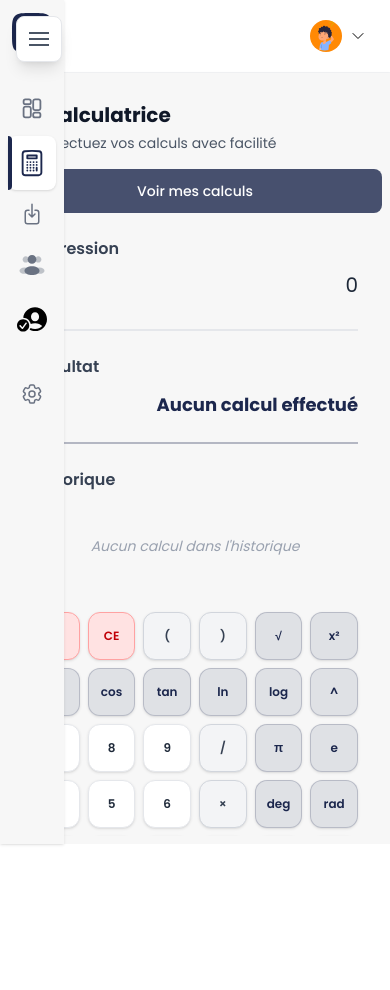
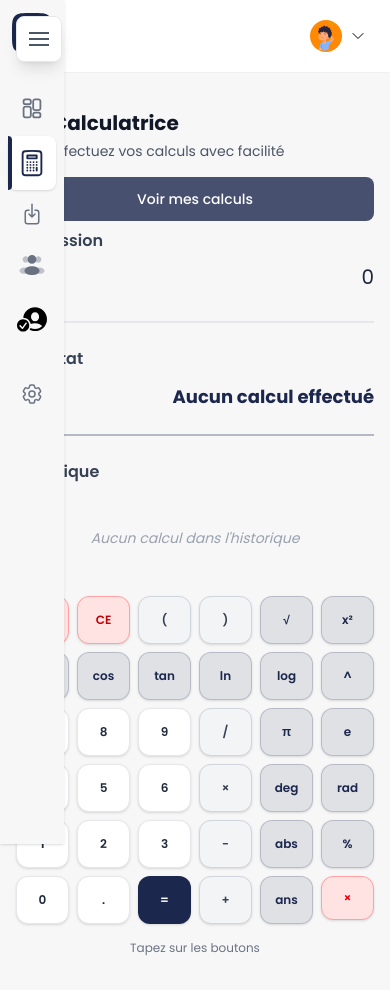
Before and after one commit to Samuelouattara/mycalc, a Next.js app: page /calculer in a window 390 px wide. Shown: the top 990 px of the page. Before the commit the page ends 844 px from the top, so only its background shows below. Built offline with nearby package versions, Linux system fonts and the light colour scheme.

Commit message:
Responsive now better

```diff
--- a/app/calculer/page.tsx
+++ b/app/calculer/page.tsx
@@ -29,12 +29,21 @@ export default function Page() {
     ]
 
   return (
-    <div className="flex flex-col h-full">
-      <ContentTitle title="Calculatrice" description="Effectuez vos calculs avec facilité" icon={<CalculatorIcon className="w-6 h-6" />} actions={actions} />
+    <div className={`
+      flex flex-col w-full
+      ${isMobile ? 'min-h-screen pb-60' : isTablet ? 'min-h-screen pb-120' : 'h-full'}
+    `}>
+      <div className={`
+        ${isMobile ? 'px-4 pt-4 pb-2' : 'p-0'}
+      `}>
+        <ContentTitle title="Calculatrice" description="Effectuez vos calculs avec facilité" icon={<CalculatorIcon className="w-6 h-6" />} actions={actions} />
+      </div>
 
       <div className={`
-        flex-1 flex gap-6 p-6 overflow-auto
-        ${isMobile ? 'flex-col gap-4 p-4' : isTablet ? 'flex-col gap-5 p-5' : 'flex-row'}
+        flex-1 w-full
+        ${isMobile ? 'px-4 pb-20' : 'p-6'}
+        ${isMobile ? 'flex-col gap-4' : isTablet ? 'flex-col gap-5' : 'flex-row gap-6'}
+        flex
       `}>
         {/* Clavier de la calculatrice */}
         <div className={`
@@ -42,7 +51,7 @@ export default function Page() {
         `}>
           <div className={`
             grid gap-2
-            ${isMobile ? 'grid-cols-6 gap-1.5' : isTablet ? 'grid-cols-6 gap-2' : 'grid-cols-6 gap-2'}
+            ${isMobile ? 'grid-cols-6 gap-1,5' : isTablet ? 'grid-cols-6 gap-2' : 'grid-cols-6 gap-2'}
           `}>
             {buttons.flat().map((button, index) => {
               // Remplacer le dernier × par un bouton de suppression stylé
--- a/app/globals.css
+++ b/app/globals.css
@@ -14,6 +14,31 @@
 /* Ensure Poppins is applied to all text elements */
 * {
   font-family: var(--font-poppins), system-ui, sans-serif;
+}
+
+/* Mobile optimization for body */
+.mobile-optimized {
+  -webkit-overflow-scrolling: touch;
+  overflow-x: hidden;
+}
+
+@media (max-width: 768px) {
+  .mobile-optimized {
+    min-height: 100vh;
+    min-height: -webkit-fill-available;
+  }
+
+  /* Ensure scrollable content on mobile */
+  body {
+    position: relative;
+    overflow: visible;
+  }
+
+  /* Remove height constraints on mobile */
+  .mobile-full-scroll {
+    height: auto !important;
+    min-height: 100vh;
+  }
 }
 
 /* Custom scrollbar for modern look */
@@ -53,6 +78,24 @@
     .space-mobile {
       padding: 0.75rem;
     }
+
+    /* Fix mobile scrolling issues */
+    body {
+      overflow-x: hidden;
+      -webkit-overflow-scrolling: touch;
+    }
+
+    /* Ensure mobile content is scrollable */
+    .mobile-scroll {
+      min-height: 100vh;
+      padding-bottom: 80px;
+    }
+
+    /* Fix viewport height on mobile */
+    .mobile-full-height {
+      min-height: 100vh;
+      min-height: -webkit-fill-available;
+    }
   }
 
   /* Tablet optimizations */
@@ -66,6 +109,17 @@
   @media (max-width: 768px) {
     input, select, textarea {
       font-size: 16px !important;
+    }
+  }
+
+  /* Safe area insets for mobile devices */
+  @supports (padding: max(0px)) {
+    @media (max-width: 768px) {
+      .mobile-safe-area {
+        padding-left: max(1rem, env(safe-area-inset-left));
+        padding-right: max(1rem, env(safe-area-inset-right));
+        padding-bottom: max(1rem, env(safe-area-inset-bottom));
+      }
     }
   }
 }
--- a/app/layout.tsx
+++ b/app/layout.tsx
@@ -18,6 +18,12 @@ const poppins = Poppins({
 export const metadata: Metadata = {
   title: "MyCalc - Calculateur intelligent",
   description: "Application de calcul moderne et intuitive",
+  viewport: {
+    width: 'device-width',
+    initialScale: 1,
+    maximumScale: 1,
+    userScalable: false,
+  },
 };
 
 export default function RootLayout({
@@ -26,8 +32,11 @@ export default function RootLayout({
   children: React.ReactNode;
 }>) {
   return (
-    <html lang="en">
-      <body className={`${poppins.variable} font-sans antialiased bg-white`}>
+    <html lang="fr">
+      <head>
+        <meta name="viewport" content="width=device-width, initial-scale=1, maximum-scale=1, user-scalable=no" />
+      </head>
+      <body className={`${poppins.variable} font-sans antialiased bg-white mobile-optimized`}>
         <SidebarInitializer />
         <NextTopLoader
           color="#1c284dff"
@@ -40,15 +49,17 @@ export default function RootLayout({
           speed={200}
           shadow="0 0 10px #1C274D,0 0 5px #1C274D"
         />
-        <div className="flex h-screen overflow-hidden">
+        <div className="flex min-h-screen">
           {/* Container responsive pour mobile/desktop */}
-          <div className="flex w-full">
+          <div className="flex w-full relative">
             <SideBar />
             <div className="flex-1 flex flex-col min-w-0">
               <Navbar />
-              <MainContent>
-                {children}
-              </MainContent>
+              <div className="flex-1">
+                <MainContent>
+                  {children}
+                </MainContent>
+              </div>
             </div>
           </div>
           {/* Bouton menu mobile */}
--- a/app/mes-calculs/page.tsx
+++ b/app/mes-calculs/page.tsx
@@ -1,8 +1,18 @@
+'use client';
+
 import NoFeatureYet from '@/components/shared/noFeatureYet'
+import { useResponsive } from '@/hooks/useResponsive'
 import React from 'react'
 
 export default function Page() {
+  const { isMobile } = useResponsive();
+
   return (
-    <NoFeatureYet title='Mes Calculs' description='Ici retrouver tous vos calculs' />
+    <div className={`
+      w-full
+      ${isMobile ? 'min-h-screen px-4 pt-4 pb-24' : ''}
+    `}>
+      <NoFeatureYet title='Mes Calculs' description='Ici retrouver tous vos calculs' />
+    </div>
   )
 }
--- a/app/page.tsx
+++ b/app/page.tsx
@@ -3,9 +3,12 @@
 import ContentTitle from "@/components/shared/contentTitle";
 import IconDashboard from "@/components/ui/icones/IconDashboard";
 import { useRouter } from "next/navigation";
+import { useResponsive } from "@/hooks/useResponsive";
 
 export default function Home() {
   const router = useRouter();
+  const { isMobile } = useResponsive();
+
   const viewMyCalculs = () => {
     router.push('/mes-calculs');
   }
@@ -31,7 +34,10 @@ export default function Home() {
       }
     ]
   return (
-    <div className="space-y-6">
+    <div className={`
+      w-full
+      ${isMobile ? 'min-h-screen px-4 pt-4 pb-24' : 'space-y-6'}
+    `}>
       <ContentTitle title="Dashboard" description="Bienvenue sur MyCalc" icon={<IconDashboard />} actions={actions} />
     </div>
   );
--- /dev/null
+++ b/app/settings/page.tsx
@@ -0,0 +1,9 @@
+import NoFeatureYet from "@/components/shared/noFeatureYet";
+
+export default function SettingsPage() {
+  return (
+    <div>
+      <NoFeatureYet title='Settings' description='Ici retrouver les Paramètres du site ' />
+    </div>
+  );
+}
--- a/app/utilisateurs/page.tsx
+++ b/app/utilisateurs/page.tsx
@@ -8,9 +8,11 @@ import { Content } from 'next/font/google'
 import React, { useState, useCallback } from 'react'
 import TableParams from '@/components/utilisateurs/TableParams'
 import KpiUsers from '@/components/utilisateurs/KpiUsers'
+import { useResponsive } from '@/hooks/useResponsive'
 
 export default function Page() {
   const [selectedKpi, setSelectedKpi] = useState<number | null>(null);
+  const { isMobile } = useResponsive();
 
   const handleKpiChange = useCallback((newSelectedKpi: number | null) => {
     console.log('KPI changed to:', newSelectedKpi);
@@ -35,8 +37,13 @@ export default function Page() {
     }
   ];
   return (
-    <div>
-      <div>
+    <div className={`
+      w-full
+      ${isMobile ? 'min-h-screen px-4 pt-4 pb-24' : ''}
+    `}>
+      <div className={`
+        ${isMobile ? 'mb-4' : ''}
+      `}>
         <ContentTitle title='Utilisateurs' description='Ici retrouver tous les utilisateurs' icon={<UsersIcon />} actions={actions} />
         <KpiUsers onKpiChange={handleKpiChange} />
       </div>
--- a/components/dashboardLayout/MainContent.tsx
+++ b/components/dashboardLayout/MainContent.tsx
@@ -7,8 +7,8 @@ export default function MainContent({ children }: { children: React.ReactNode })
 
     return (
       <main className={`
-        flex-1 overflow-auto bg-[#F7F7F7] shadow-sm
-        ${isMobile ? 'p-2' : isTablet ? 'p-4' : 'p-2'}
+        w-full bg-[#F7F7F7] shadow-sm
+        ${isMobile ? 'min-h-screen p-0' : isTablet ? 'min-h-screen p-2' : 'min-h-screen p-2'}
         ${isMobile || isTablet ? 'rounded-none' : 'rounded-xl m-4 mr-4 mb-4'}
       `}>
         {children ? children : <NoFeatureYet title='Dashboard' description='Ici retrouver les éléments de votre dashboard' />}
--- a/components/dashboardLayout/SideBar.tsx
+++ b/components/dashboardLayout/SideBar.tsx
@@ -1,4 +1,5 @@
-"use client";
+'use client';
+
 import Link from "next/link";
 import { usePathname } from "next/navigation";
 import LogoIcon from "../ui/icones/logoIcon";
@@ -127,7 +128,7 @@ export default function SideBar() {
             ${isMobile ? (
                 isCollapsed
                     ? 'fixed left-0 top-0 bottom-0 z-50 w-16 p-2'
-                    : 'fixed left-0 top-0 bottom-0 z-50 w-64 p-4'
+                    : 'fixed left-0 top-0 bottom-0 z-50 w-64 p-4 overflow-y-auto'
             ) : isTablet ? (
                 isCollapsed
                     ? 'w-16 p-2'
--- a/components/ui/MobileMenuButton.tsx
+++ b/components/ui/MobileMenuButton.tsx
@@ -13,8 +13,12 @@ export default function MobileMenuButton() {
     return (
         <button
             onClick={toggleSidebar}
-            className="fixed top-4 left-4 z-60 p-3 bg-white rounded-lg shadow-lg border border-gray-200"
+            className="fixed top-4 left-4 z-60 p-3 bg-white rounded-lg shadow-lg border border-gray-200 safe-area"
             aria-label="Menu"
+            style={{
+                top: 'max(1rem, env(safe-area-inset-top))',
+                left: 'max(1rem, env(safe-area-inset-left))'
+            }}
         >
             <div className="w-5 h-5 flex flex-col justify-center space-y-1">
                 <div className="w-full h-0.5 bg-gray-600 transition-all"></div>
--- a/components/utilisateurs/KpiUsers.tsx
+++ b/components/utilisateurs/KpiUsers.tsx
@@ -3,6 +3,8 @@ import AdminIcon from "../ui/icones/AdminIcon";
 import DateIcon from "../ui/icones/DateIcon";
 import SimpleUserIcon from "../ui/icones/SimpleUser";
 import SortingIcon from "../ui/icones/SortingIcon";
+import { useResponsive } from "@/hooks/useResponsive";
+
 
 interface KpiItem {
     id: number;
@@ -46,6 +48,7 @@ interface KpiUsersProps {
 
 export default function KpiUsers({ onKpiChange }: KpiUsersProps) {
     const [selectedKpi, setSelectedKpi] = useState<number | null>(null);
+    const { isMobile, isTablet } = useResponsive();
 
     const handleKpiClick = (id: number) => {
         const newSelectedKpi = selectedKpi === id ? null : id;
@@ -56,7 +59,8 @@ export default function KpiUsers({ onKpiChange }: KpiUsersProps) {
     };
 
     return (
-        <div className="grid grid-cols-1 md:grid-cols-2 lg:grid-cols-4 gap-4 mb-6 border-b border-gray-200 pb-6">
+        <div className={`grid grid-cols-1 md:grid-cols-2 lg:grid-cols-4 gap-4 mb-6 border-b border-gray-200 pb-6
+        ${isMobile ? 'grid-cols-1' : 'grid-cols-2 lg:grid-cols-4 '}`}>
             {KpiItems.map(item => (
                 <div
                     key={item.id}
```
Also changed, not shown: app/Profil/page.tsx (+16 -3 lines).
